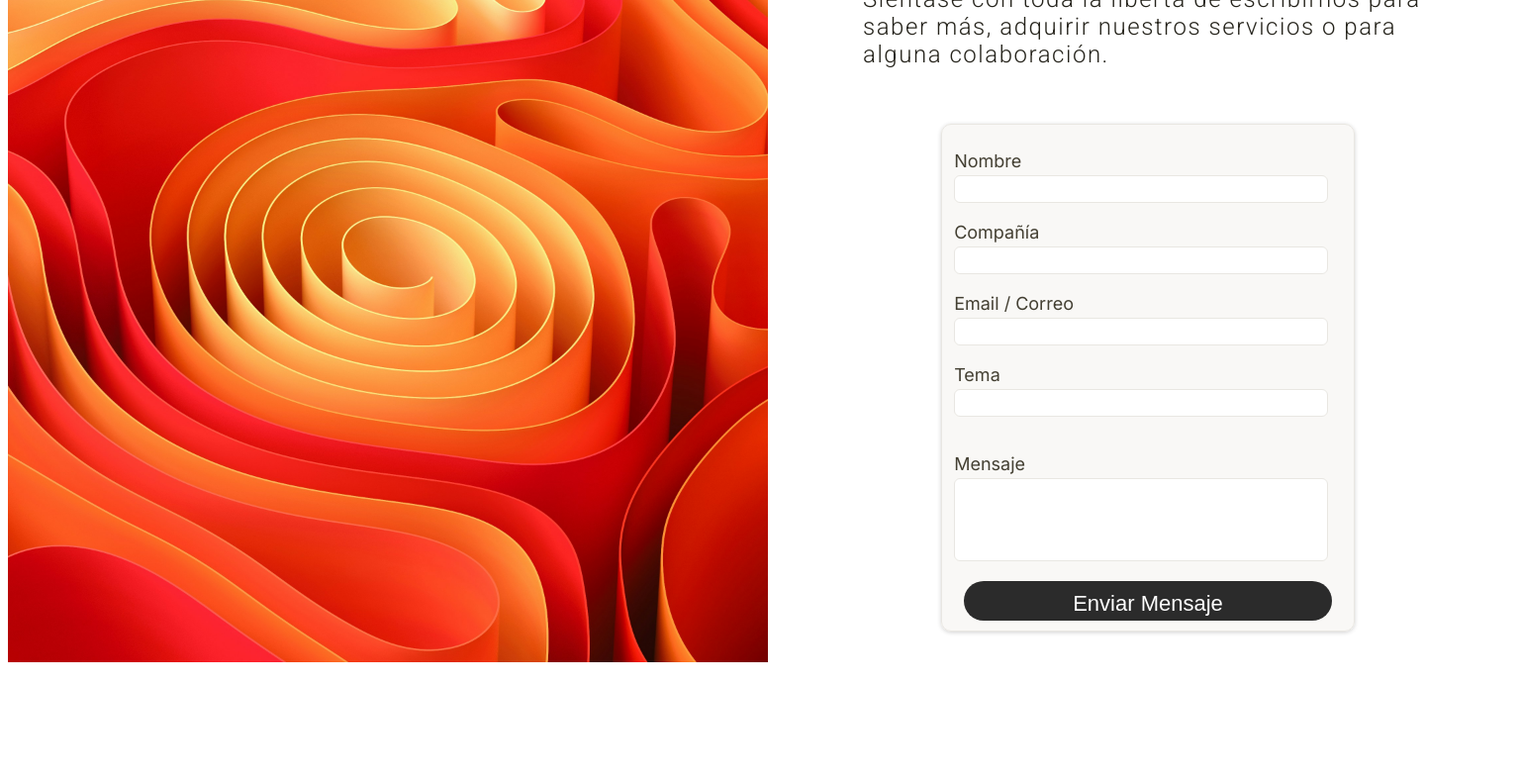
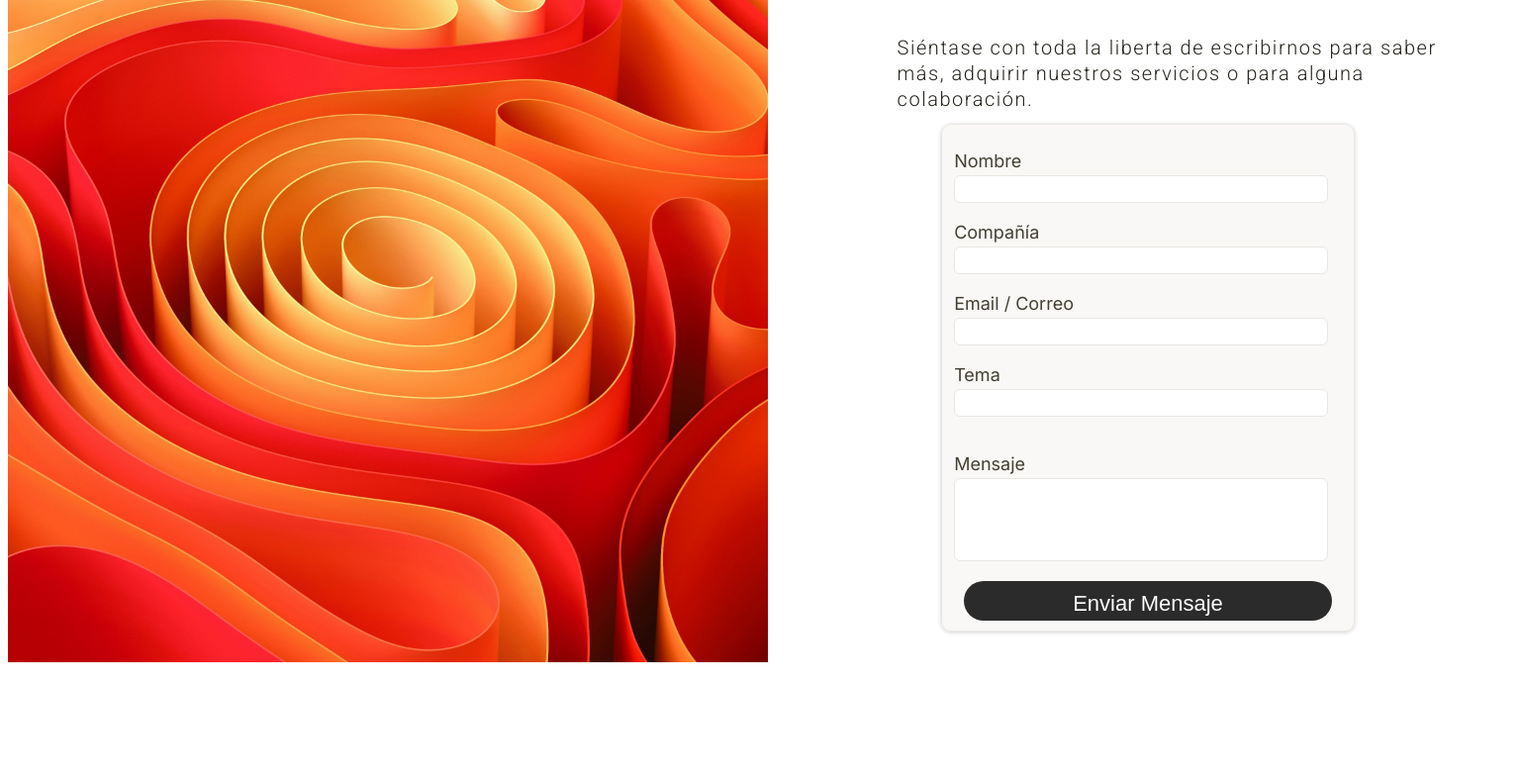
Before and after one commit to garafly/orkapiDefinitivo, a Gatsby site: page /components/contacto/contacto-tarjeta in a window 1536 px wide. Shown: the part 59-849 px from the top of the page at 99% size. Built offline with nearby package versions, Linux system fonts and the light colour scheme; Gatsby itself is replaced by a stand-in of ours.

Commit message:
final draft for testing

```diff
--- a/src/pages/components/contacto/contacto-tarjeta.css
+++ b/src/pages/components/contacto/contacto-tarjeta.css
@@ -726,7 +726,7 @@
         text-align: center;
     }
 
-    .formContainer .headerContacto p{
+    .formContainer .headerContacto h6{
         width: 95%;
         line-height: 130%;
         margin-bottom: 2%;
```
